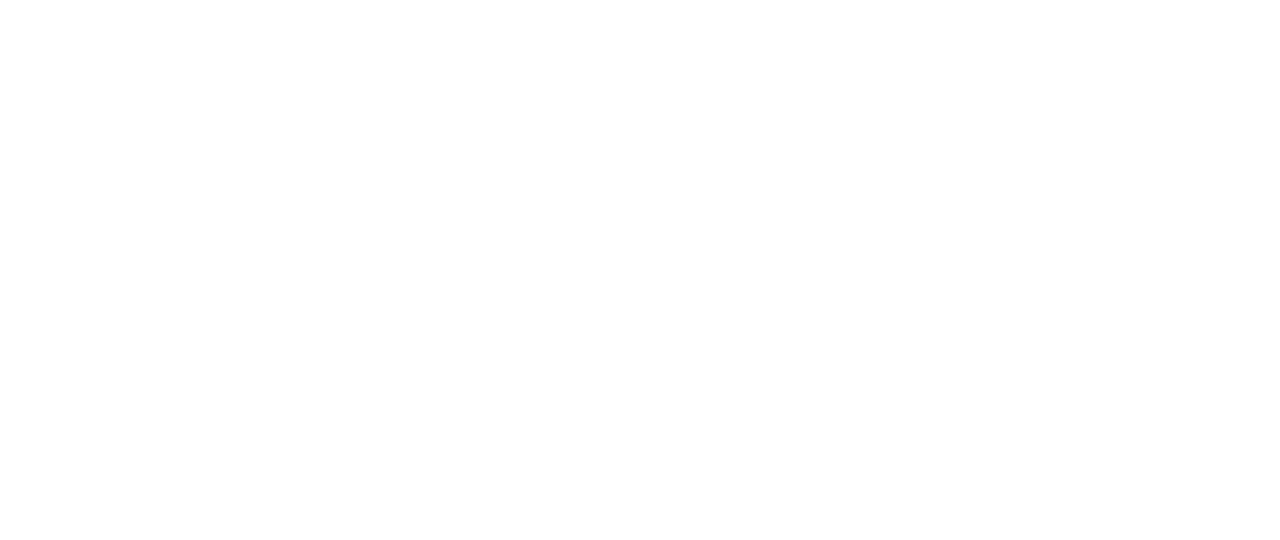
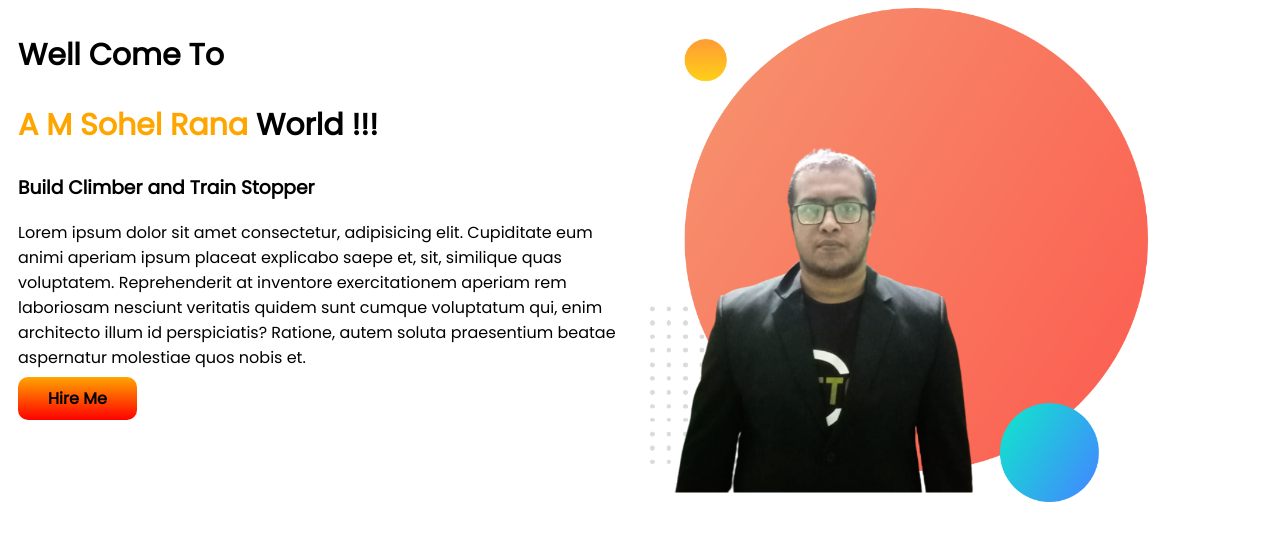
Before and after one commit to sohelrana2250/developer-portfolio, a plain HTML site: page index.html in a window 1280 px wide. Drawn offline with Linux system fonts and the light colour scheme.

Commit message:
First Part

```diff
--- a/index.html
+++ b/index.html
@@ -1,13 +1,37 @@
 <!DOCTYPE html>
 <html lang="en">
+
 <head>
     <meta charset="UTF-8">
     <meta http-equiv="X-UA-Compatible" content="IE=edge">
     <meta name="viewport" content="width=device-width, initial-scale=1.0">
     <title>Sohel portfolio</title>
+    <link rel="preconnect" href="https://fonts.googleapis.com">
+    <link rel="preconnect" href="https://fonts.gstatic.com" crossorigin>
+    <link href="https://fonts.googleapis.com/css2?family=Poppins&display=swap" rel="stylesheet">
     <link rel="stylesheet" href="style.css">
 </head>
+
 <body>
+    <section>
+        <div class="half-width">
+            <h1>Well Come To</h1>
+            <h1><span class="orange-Color">A M Sohel Rana</span> World !!!</h1>
+            <h3>Build Climber and Train Stopper</h3>
+            <p>Lorem ipsum dolor sit amet consectetur, adipisicing elit. Cupiditate eum animi aperiam ipsum placeat
+                explicabo saepe et, sit, similique quas voluptatem. Reprehenderit at inventore exercitationem aperiam
+                rem
+                laboriosam nesciunt veritatis quidem sunt cumque voluptatum qui, enim architecto illum id perspiciatis?
+                Ratione, autem soluta praesentium beatae aspernatur molestiae quos nobis et.
 
+            </p>
+            <a class="link-button" target="_blank"
+                href="https://sites.google.com/view/amsohelrana215019/home?authuser=1">Hire Me</a>
+        </div>
+        <div class="half-width">
+            <img src="showOff/my-bg.png" alt="">
+        </div>
+    </section>
 </body>
+
 </html>
--- a/style.css
+++ b/style.css
@@ -0,0 +1,37 @@
+body {
+
+    font-family: 'Poppins', sans-serif;
+}
+
+h1 {
+    font-size: 30px;
+}
+
+.orange-Color {
+
+    color: orange;
+}
+
+section {
+
+    display: flex;
+}
+
+.half-width {
+    width: 50%;
+    padding-left: 10px;
+}
+
+.half-width img {
+
+    width: 80%;
+}
+
+.link-button {
+    text-decoration: none;
+    background-image: linear-gradient(orange, red);
+    padding: 10px 30px;
+    border-radius: 10px;
+    color: black;
+    font-weight: 700;
+}
```
Also changed, not shown: images/dream-bg.png (added), images/exp-bg.png (added), images/jhankar.png (added), images/jhankar2.png (added), images/my-bg.png (added), images/my-bg2.png (added), images/top-banner.png (added), showOff/my-bg.png (added), 7 other files.
